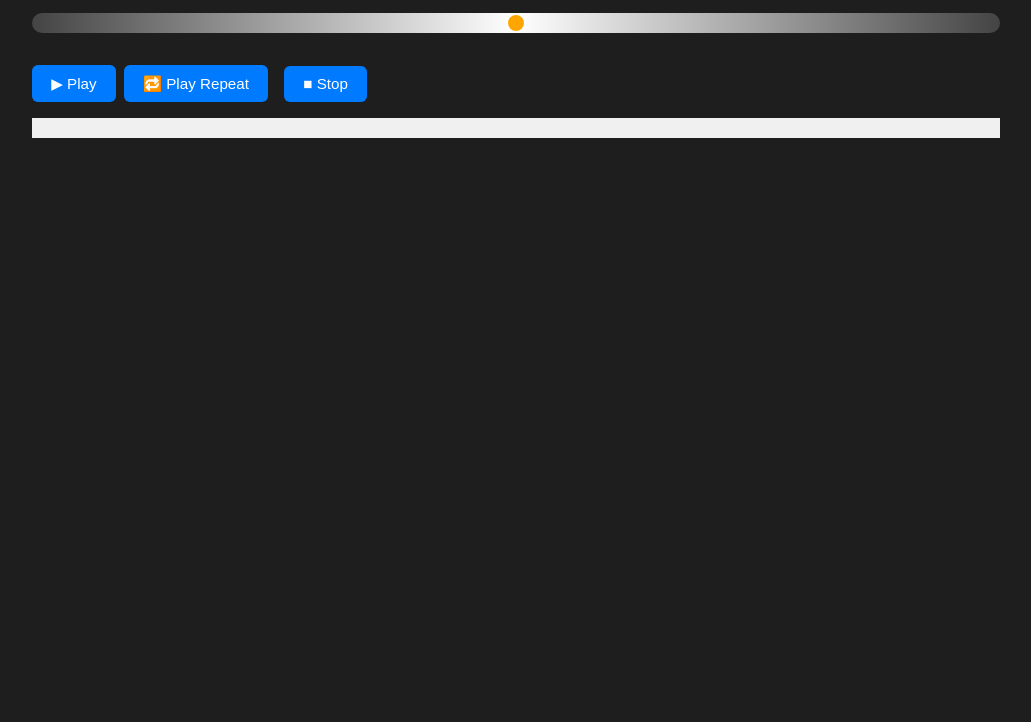
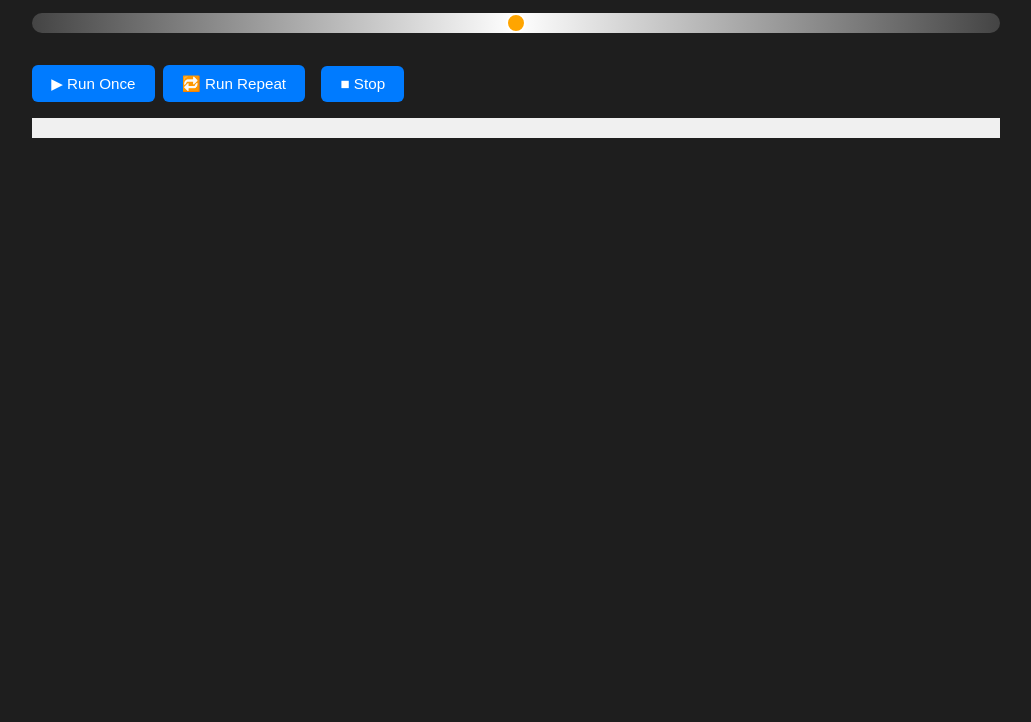
Before and after one commit to attentionmech/tokenbender, a plain HTML site: page index.html in a window 1280 px wide. Shown: the part 78-800 px from the top of the page, without its empty margins (124-1155 px from the left). Drawn offline with nearby package versions, Linux system fonts and the light colour scheme; no server answers.

Commit message:
update labels

```diff
--- a/index.html
+++ b/index.html
@@ -147,10 +147,10 @@
         <div id="graph"></div>
         <input type="range" id="slider" min="0" step="1" />
         <div id="controls">
-            <button id="playBtn">▶ Play</button>
-            <button id="playRepeatBtn">🔁 Play Repeat</button>
+            <button id="playBtn">▶ Run Once</button>
+            <button id="playRepeatBtn">🔁 Run Repeat</button>
             <button id="stopBtn" style="margin-left: 0.5rem;">■ Stop</button>
-            <span id="loader" style="margin-left: 1rem; display: none;">⏳ Processing...</span>
+            <span id="loader" style="margin-left: 1rem; display: none;">⏳ Waiting for server response...</span>
         </div>
         <div id="logs"></div>
 
```
